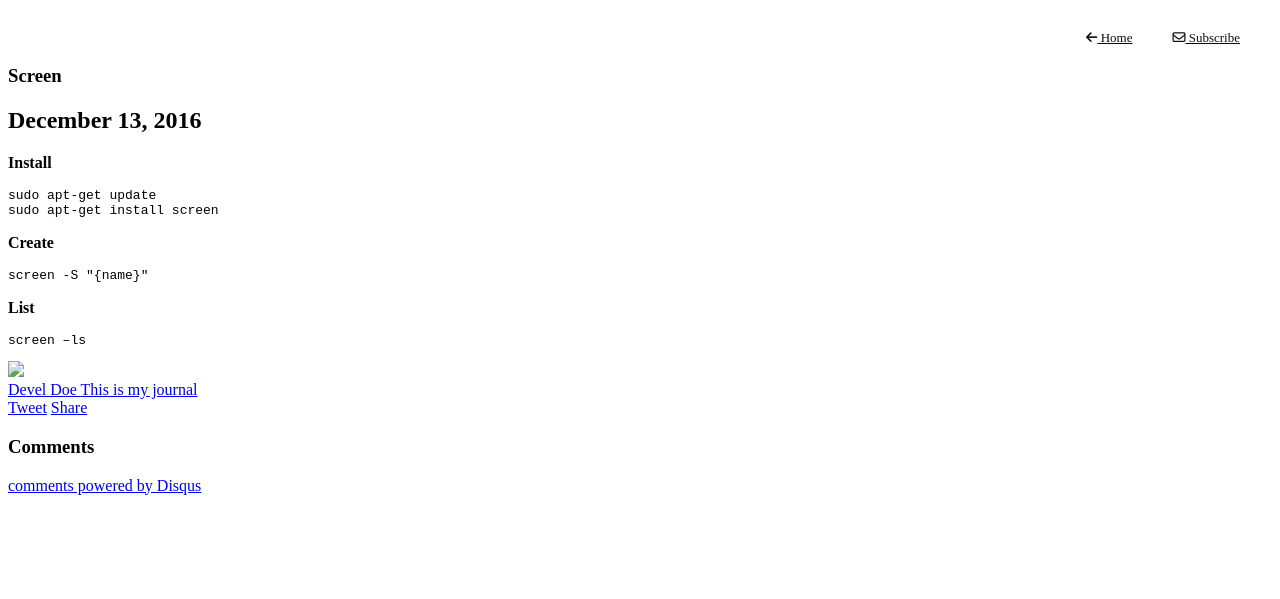
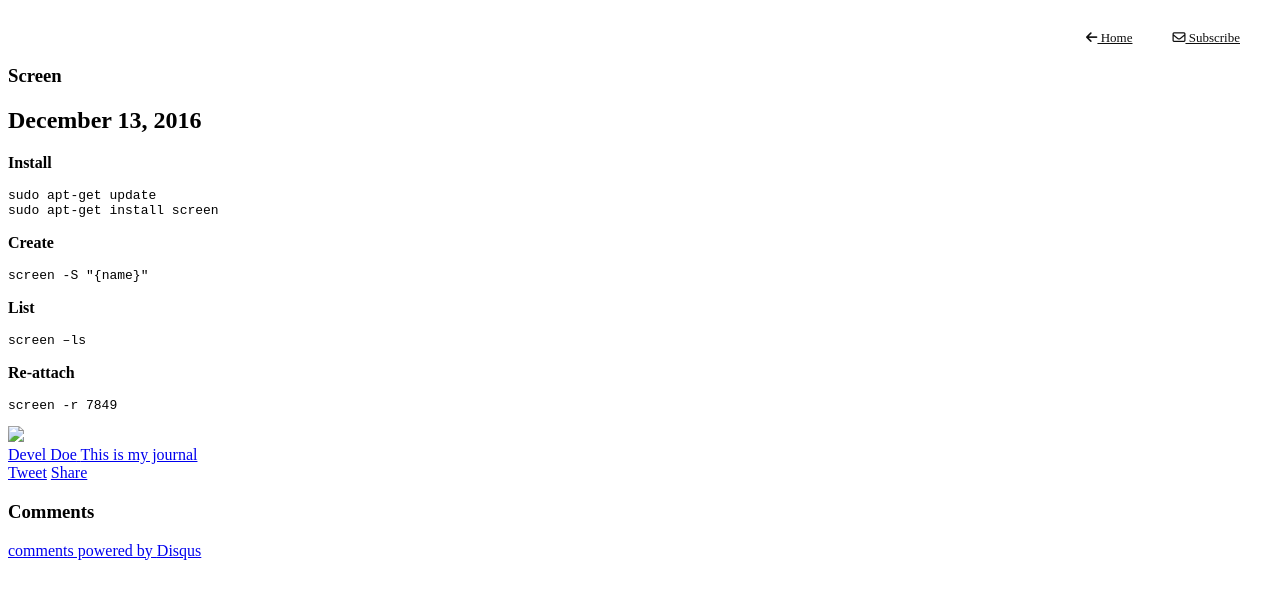
Before and after one commit to develdoe/develdoe.github.io, a Jekyll site: the page built from _posts/2016-12-13-screen.md, in a window 1280 px wide. Shown: the top 599 px of the page. Built offline with Jekyll 4.4.1, drawn with Linux system fonts in a browser that asks for light colours; nearby versions of some CDN libraries; comment, search, counter and statistics services are not loaded.

Commit message:
Updated 2016-12-13-screen.md

````diff
--- a/_posts/2016-12-13-screen.md
+++ b/_posts/2016-12-13-screen.md
@@ -22,3 +22,9 @@ screen -S "{name}"
 ```bash
 screen –ls
 ```
+
+**Re-attach**
+
+```bash
+screen -r 7849
+```
````
